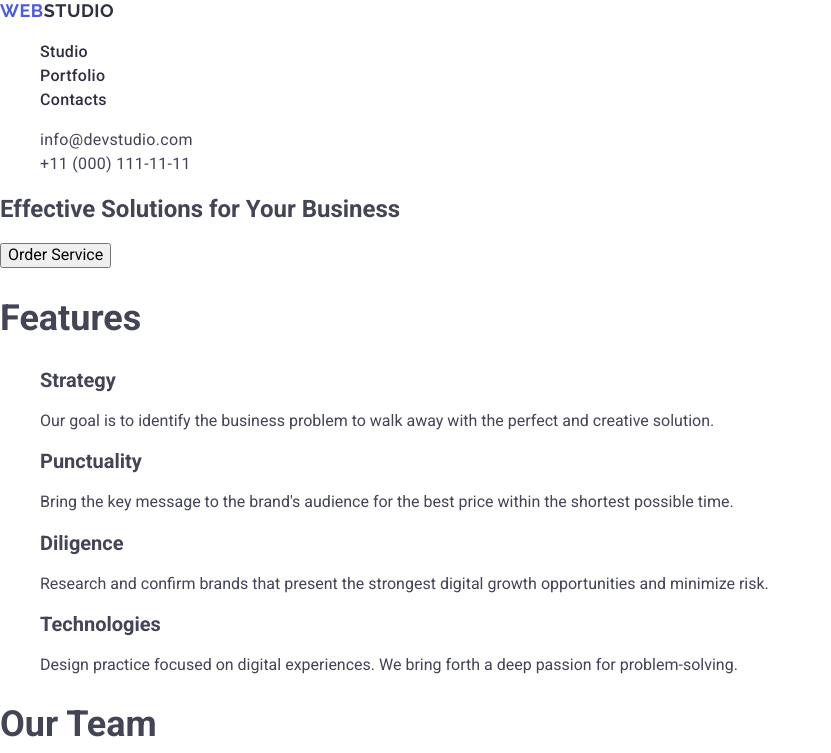
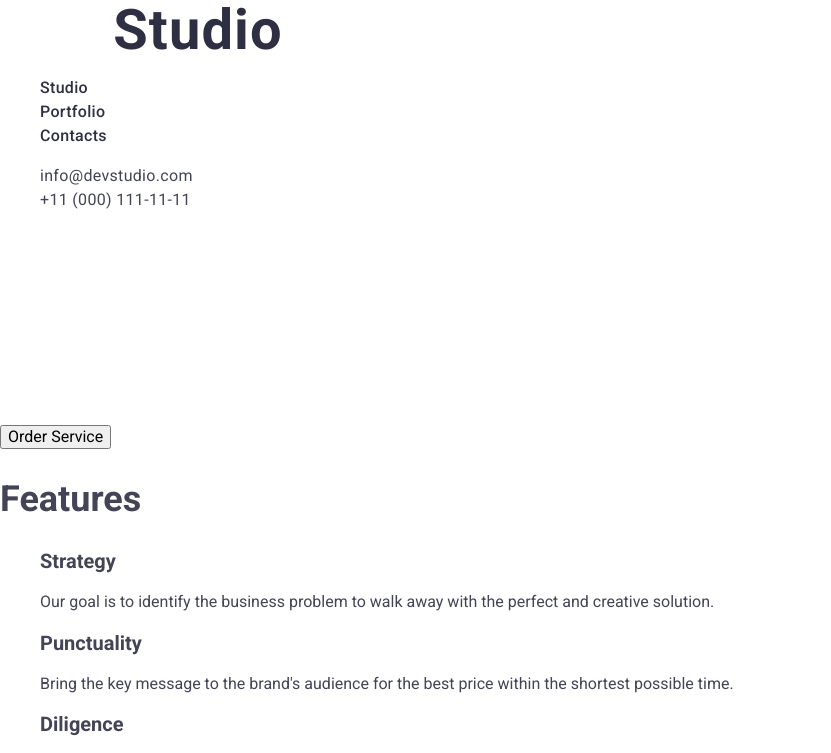
Before and after one commit to Gaanj/goit-markup-hw-02, a plain HTML site: page index.html in a window 1280 px wide. Shown: the top 753 px of the page, without its empty margins (0-831 px from the left). Drawn offline with nearby package versions, Linux system fonts and the light colour scheme.

Commit message:
update general (index.html and styles.css)

```diff
--- a/css/styles.css
+++ b/css/styles.css
@@ -13,28 +13,31 @@ body {
   line-height: 24px;
   letter-spacing: 0.32px;
 }
+.title-h1{
+  color: var(--white, #FFF);
+  text-align: center;
+
+  /* Header 1 */
+  font-family: Roboto;
+  font-size: 56px;
+  font-style: normal;
+  font-weight: 700;
+  line-height: 60px; /* 107.143% */
+  letter-spacing: 1.12px;
+}
 button {
   cursor: pointer;
 }
-p {
-  font-size: 16px;
-}
-h3 {
-  font-size: 20px;
-}
-h2 {
-  font-size: 36px;
-}
+
 .logol {
-  color: #4d5ae5;
-  font-family: 'Raleway', sans-serif;
-  font-size: 18px;
+  color: #FFF;
+  text-align: center;
+  font-family: Roboto;
+  font-size: 56px;
   font-style: normal;
   font-weight: 700;
-  line-height: 1.17; /* 116.667% */
-  letter-spacing: 0.54px;
-  text-transform: uppercase;
-  text-decoration: none;
+  line-height: 60px;
+  letter-spacing: 1.12px;
 }
 .logoll {
   color: #2e2f42;
@@ -75,3 +78,12 @@ ul {
 .contact {
   font-style: normal;
 }
+p {
+  font-size: 16px;
+}
+h3 {
+  font-size: 20px;
+}
+h2 {
+  font-size: 36px;
+}
--- a/index.html
+++ b/index.html
@@ -44,7 +44,7 @@
     </header>
     <main>
       <section class="section-1">
-        <h1>Effective Solutions for Your Business</h1>
+        <h1 class="title-h1">Effective Solutions<br /> for Your Business</h1>
         <button type="button">Order Service</button>
       </section>
       <section class="section-2">
```
